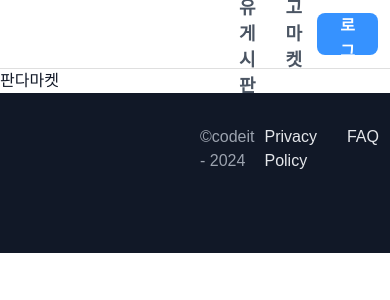
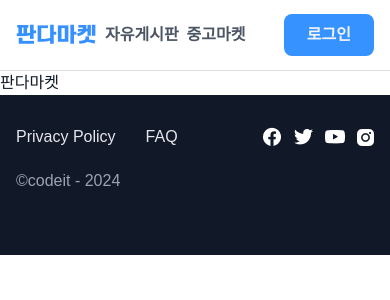
Before and after one commit to codeit-sprint-fullstack/17-sprint-mission-fe, a React (Vite) app: page / in a window 390 px wide. Shown: the top 300 px of the page. Built offline with nearby package versions, Linux system fonts and the light colour scheme; a web font is replaced by a local one.

Commit message:
feat: 헤더·푸터 태블릿/모바일 반응형 적용
- 중단점: 모바일 743px 이하 / 태블릿 744~1199px / PC 1200px 이상
- 모바일에서 <picture>로 로고 교체, 헤더 높이·여백·메뉴 글자 크기 조정
- 모바일 main padding-top 조정

```diff
--- a/src/components/Footer.css
+++ b/src/components/Footer.css
@@ -42,3 +42,37 @@
 .ic-instagram {
   width: 17px;
 }
+
+/* 태블릿 (744px ~ 1199px) */
+@media (max-width: 1199px) {
+  .footer-inner {
+    padding: 0 24px;
+  }
+}
+
+/* 모바일 (743px 이하): 1줄 링크 + SNS, 2줄 저작권 */
+@media (max-width: 743px) {
+  .footer-inner {
+    flex-wrap: wrap;
+    row-gap: 24px;
+    padding: 0 16px;
+  }
+
+  .footer-links {
+    order: 1;
+  }
+
+  .footer-sns {
+    order: 2;
+  }
+
+  .footer-inner > p {
+    order: 3;
+    width: 100%;
+  }
+
+  .footer-inner > p,
+  .footer-links a {
+    line-height: 19px;
+  }
+}
--- a/src/components/Header.css
+++ b/src/components/Header.css
@@ -47,9 +47,37 @@
   border: 0;
   border-radius: 8px;
   background-color: var(--color-primary-100);
-  color: var(--color-white); /* 시안 값 없음, 흰색 추정 */
+  color: var(--color-gray-100);
   font-size: 16px;
   font-weight: 600;
   line-height: 26px;
   cursor: pointer;
 }
+
+/* 태블릿 (744px ~ 1199px) */
+@media (max-width: 1199px) {
+  .header-inner {
+    padding: 0 24px;
+  }
+}
+
+/* 모바일 (743px 이하) */
+@media (max-width: 743px) {
+  .header-inner {
+    height: 70px;
+    padding: 0 16px;
+  }
+
+  .header-nav {
+    gap: 8px;
+  }
+
+  .header-menu {
+    gap: 8px;
+  }
+
+  .header-menu a {
+    padding: 0;
+    font-size: 16px;
+  }
+}
--- a/src/components/Header.jsx
+++ b/src/components/Header.jsx
@@ -1,4 +1,5 @@
 import logo from '../assets/logo.png'
+import logoMobile from '../assets/logo-mobile.png'
 import './Header.css'
 
 function Header() {
@@ -7,7 +8,10 @@ function Header() {
       <div className="header-inner">
         <nav className="header-nav">
           <a href="/" className="header-logo">
-            <img src={logo} alt="판다마켓" width="153" height="51" />
+            <picture>
+              <source media="(max-width: 743px)" srcSet={logoMobile} />
+              <img src={logo} alt="판다마켓" />
+            </picture>
           </a>
           <ul className="header-menu">
             <li>
--- a/src/index.css
+++ b/src/index.css
@@ -80,3 +80,9 @@ body {
 main {
   padding-top: 69px;
 }
+
+@media (max-width: 743px) {
+  main {
+    padding-top: 71px;
+  }
+}
```
Also changed, not shown: src/assets/logo-mobile.png (added).
